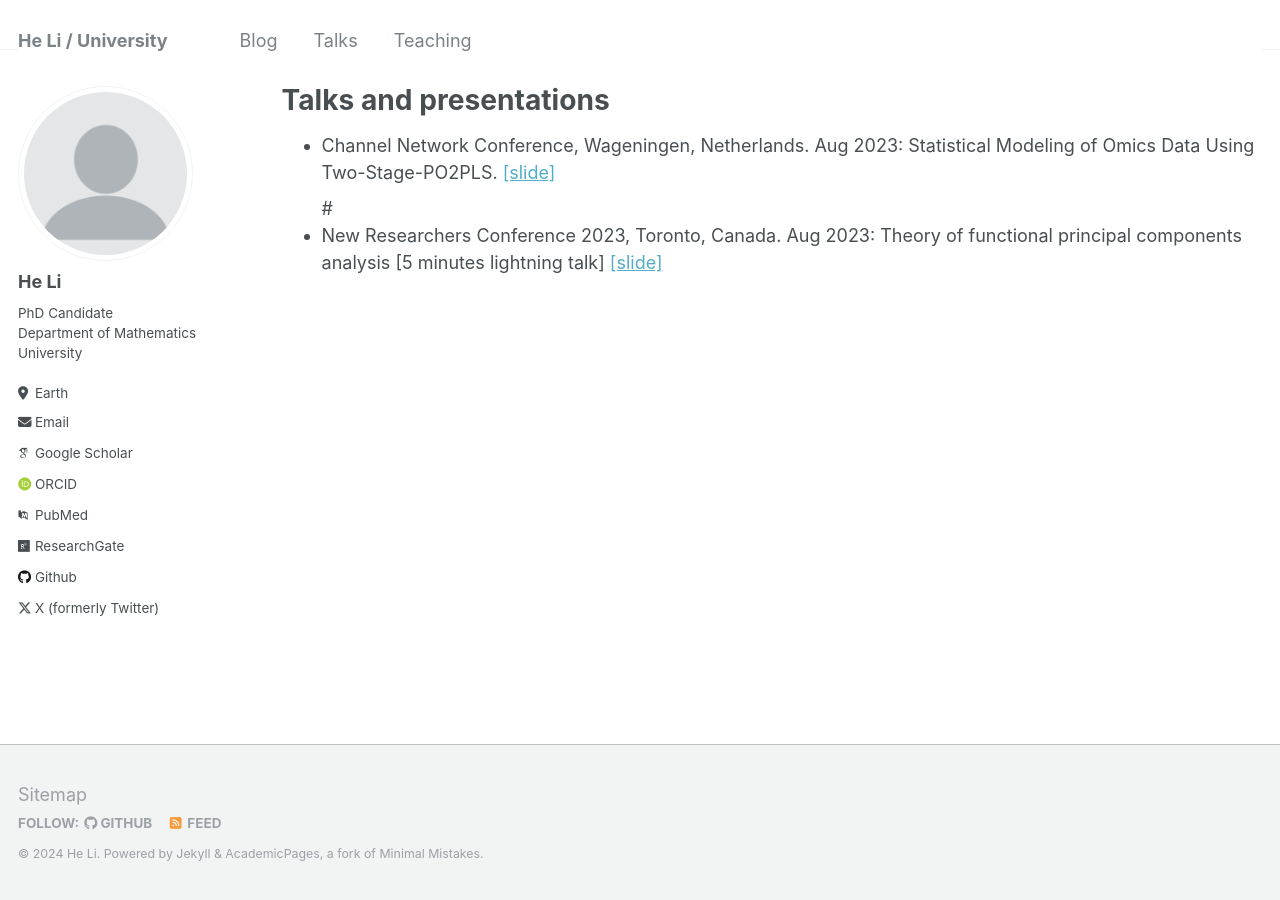
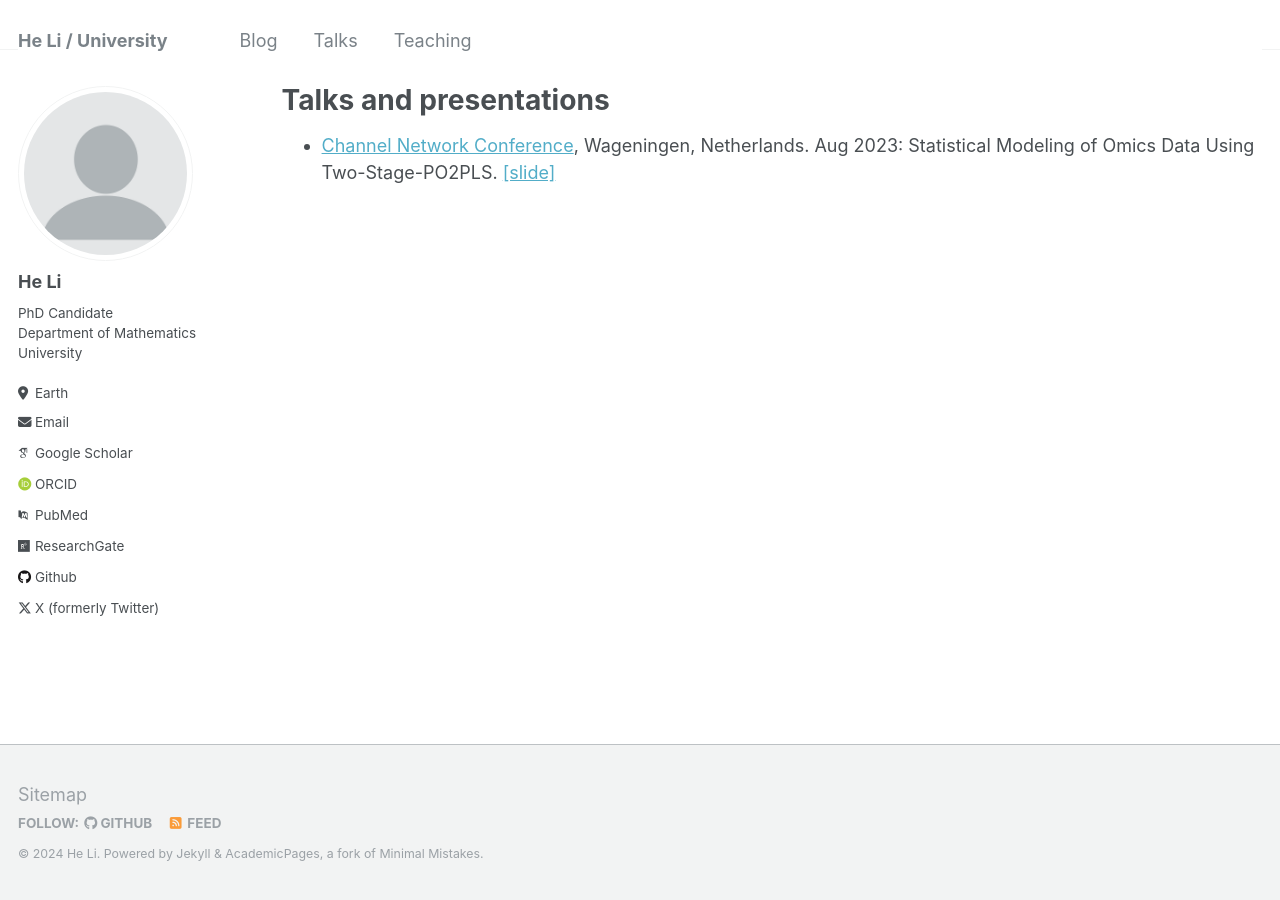
Before and after one commit to heli-math/heli-math.github.io, a Jekyll site: the page built from _pages/talks.html, in a window 1280 px wide. Built offline with Jekyll 4.4.1, drawn with Linux system fonts in a browser that asks for light colours; some web fonts are replaced.

Commit message:
Update talks.html

```diff
--- a/_pages/talks.html
+++ b/_pages/talks.html
@@ -6,6 +6,5 @@ author_profile: true
 ---
 
 <ul>
-  <li>Channel Network Conference, Wageningen, Netherlands. Aug 2023: Statistical Modeling of Omics Data Using Two-Stage-PO2PLS. <a href="https://heli-math.github.io/files/conference/23-CNC-2stage.pdf">[slide]</a> </li>
-  # <li>New Researchers Conference 2023, Toronto, Canada. Aug 2023: Theory of functional principal components analysis [5 minutes lightning talk] <a href="https://hg-zh.github.io/files/NRC_flashtalk.pdf">[slide]</a> </li>
+  <li><a href="https://www.biometricsociety.org/about/regions-networks/channel-network">Channel Network Conference</a>, Wageningen, Netherlands. Aug 2023: Statistical Modeling of Omics Data Using Two-Stage-PO2PLS. <a href="https://heli-math.github.io/files/conference/23-CNC-2stage.pdf">[slide]</a> </li>
 </ul>
```
